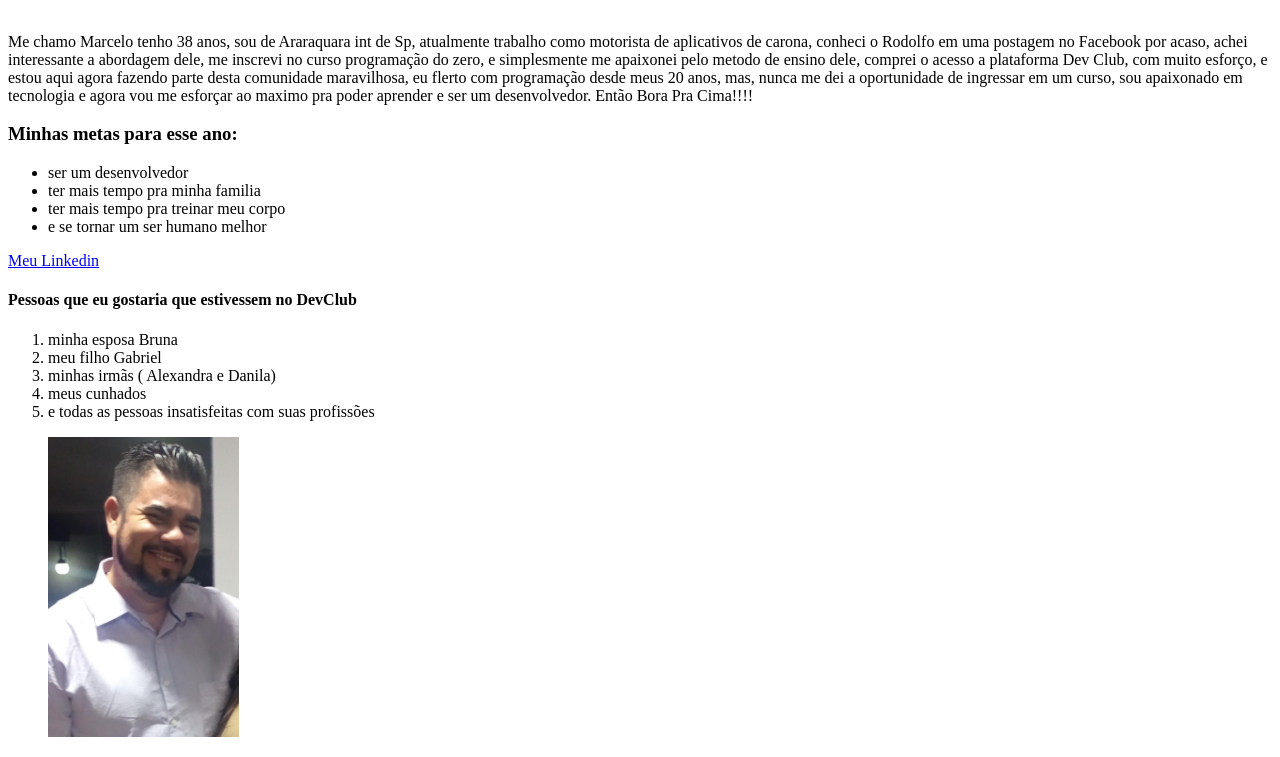
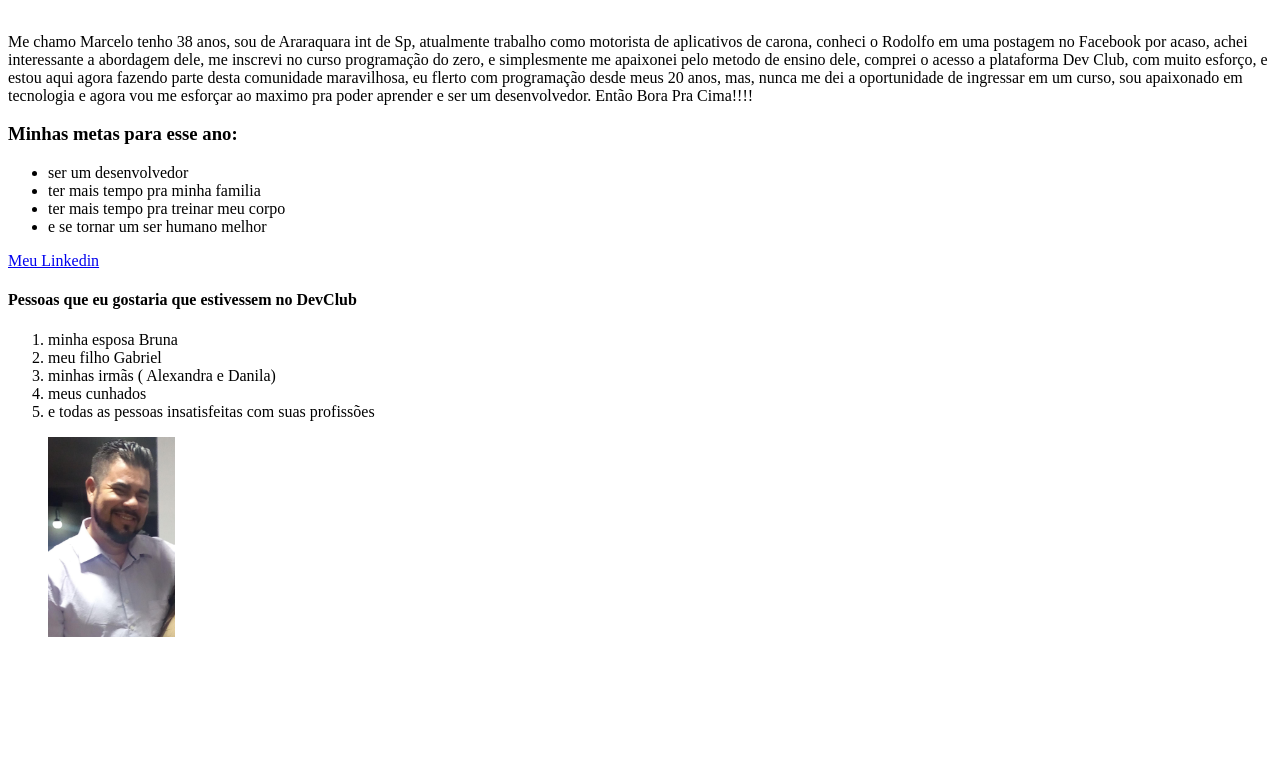
Before and after one commit to marcelojeronimodesenvolvedor/DevClub, a plain HTML site: page desafio.html in a window 1280 px wide. Shown: the part 166-923 px from the top of the page. After the commit the page ends 823 px from the top, so only its background shows below. Drawn offline with Linux system fonts and the light colour scheme.

Commit message:
mudei o tamanho da foto

```diff
--- a/desafio.html
+++ b/desafio.html
@@ -45,7 +45,7 @@ Então Bora Pra Cima!!!!</p>
 
 <figure>
 <img src="marcelojeronimo.jpeg" alt=" Foto de Marcelo jeronimo"
- height=" 300px">
+ height=" 200px">
 
 </figure>
 
```
